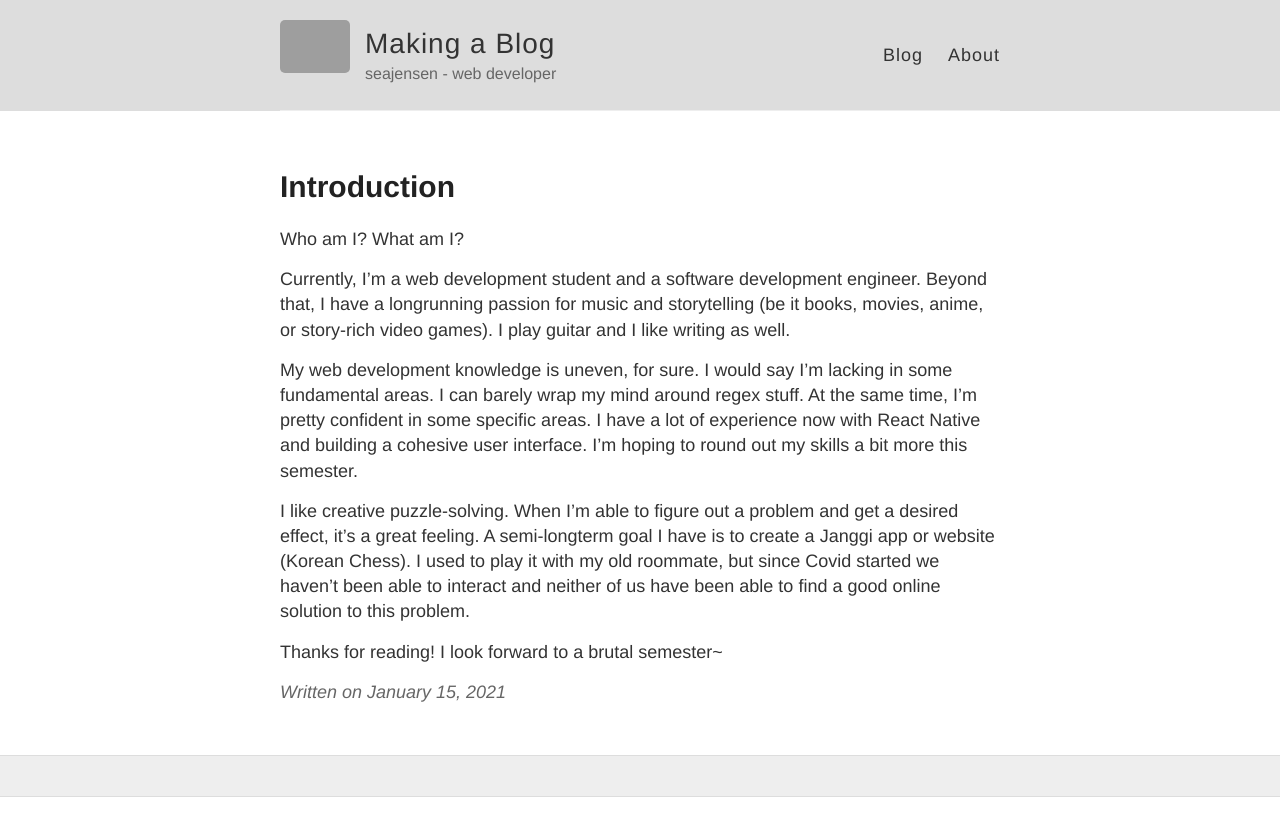
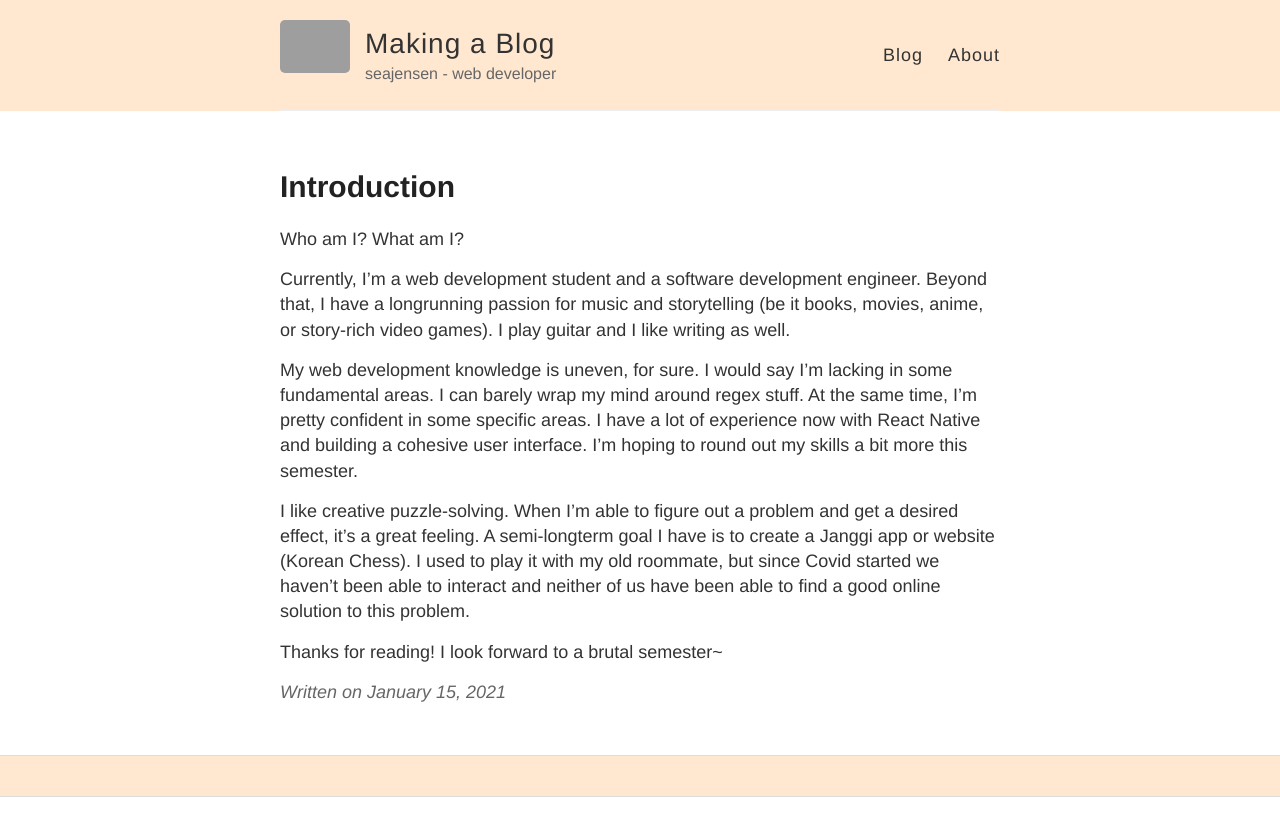
Before and after one commit to sabejensen/seajensen.github.io, a Jekyll site: the page built from _posts/2021-1-15-Introduction.md, in a window 1280 px wide. Shown: the top 836 px of the page. Built offline with Jekyll 4.4.1, drawn with Linux system fonts in a browser that asks for light colours; grey boxes are pictures that could not be loaded.

Commit message:
modified styling

```diff
--- a/_layouts/default.html
+++ b/_layouts/default.html
@@ -16,7 +16,7 @@
   </head>
 
   <body>
-    <div class="wrapper-masthead" style="background-color: #ddd; width: 100vw">
+    <div class="wrapper-masthead" style="background-color: #ffe8cf; width: 100vw">
       <div class="container">
         <header class="masthead clearfix">
           <a href="{{ site.baseurl }}/" class="site-avatar"><img src="{{ site.avatar }}" /></a>
@@ -38,7 +38,7 @@
       {{ content }}
     </div>
 
-    <div class="wrapper-footer">
+    <div class="wrapper-footer" style="background-color: #ffe8cf">
       <div class="container">
         <footer class="footer">
           {% include svg-icons.html %}
```
